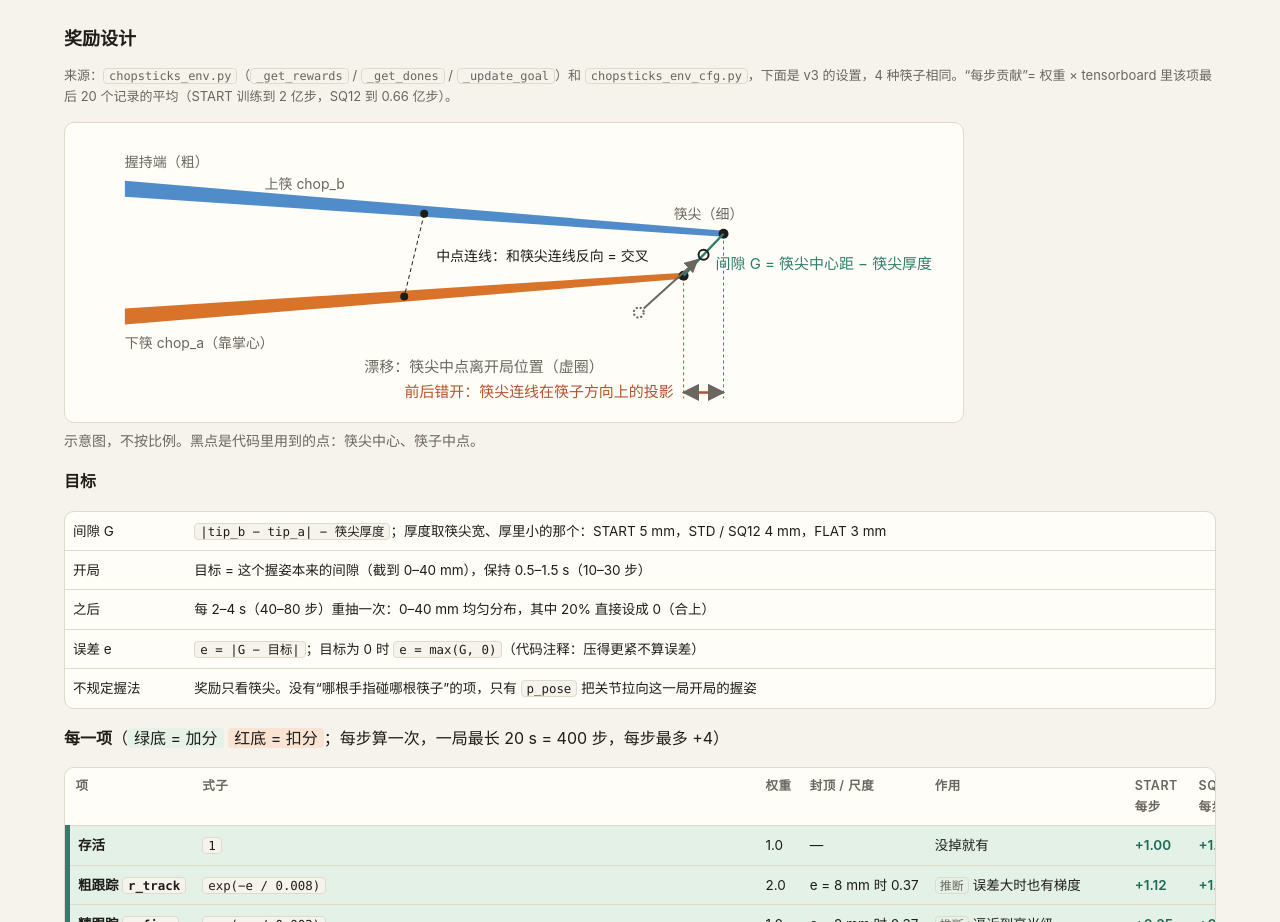
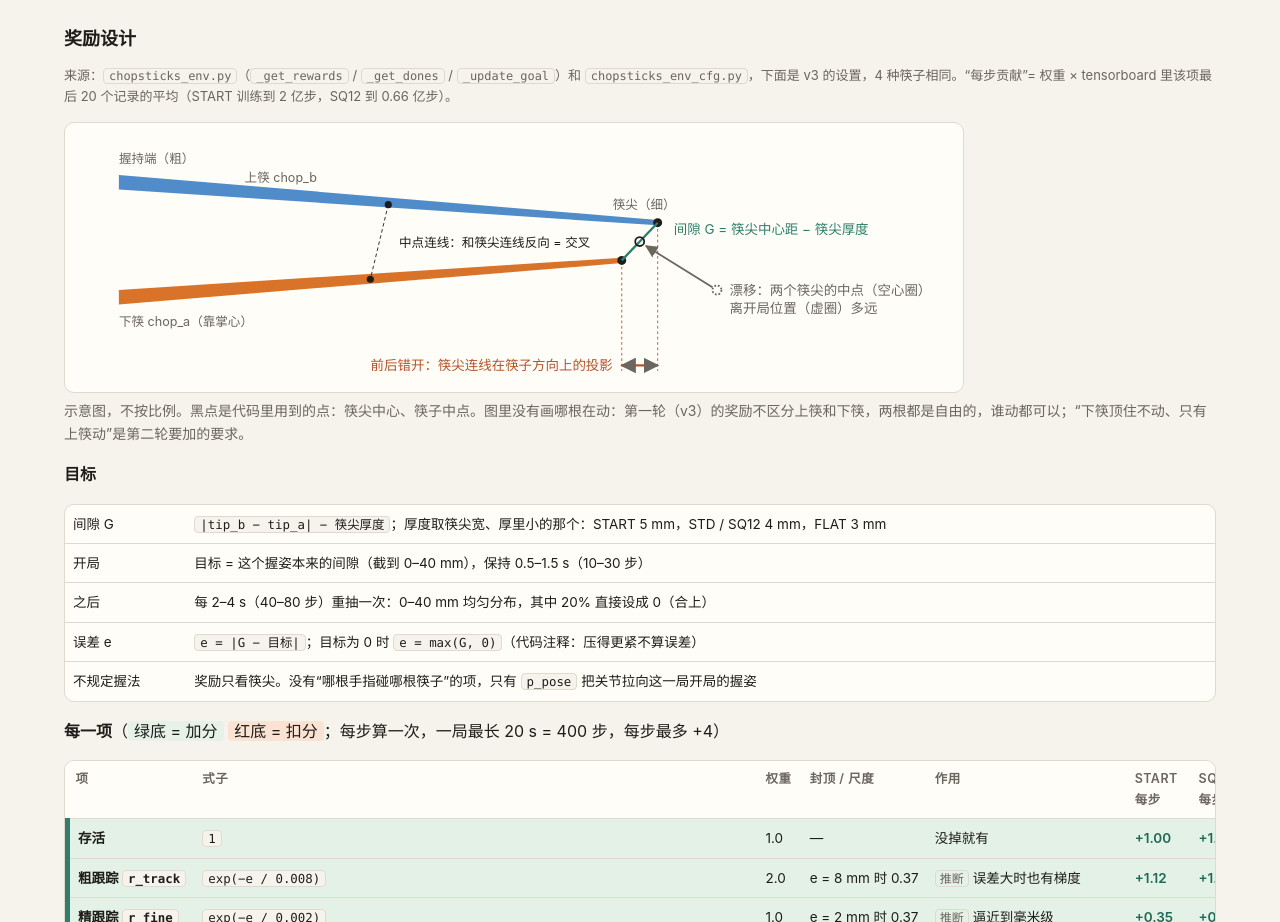
Before and after one commit to YumengHe/Hand-web, a plain HTML site: page task-chopsticks.html in a window 1280 px wide. Shown: the part 2720-3642 px from the top of the page. Drawn offline with Linux system fonts and the light colour scheme.

Commit message:
用筷子：奖励示意图里“漂移”箭头挪开，不再像是下筷在动；注明第一轮奖励不区分上下筷
Co-Authored-By: Claude Fable 5.2 <noreply@anthropic.com>

```diff
--- a/task-chopsticks.html
+++ b/task-chopsticks.html
@@ -122,7 +122,7 @@
     <p class="ref">来源：<code>chopsticks_env.py</code>（<code>_get_rewards</code> / <code>_get_dones</code> / <code>_update_goal</code>）和 <code>chopsticks_env_cfg.py</code>，下面是 v3 的设置，4 种筷子相同。“每步贡献”= 权重 × tensorboard 里该项最后 20 个记录的平均（START 训练到 2 亿步，SQ12 到 0.66 亿步）。</p>
 
     <figure class="fig">
-      <svg viewBox="0 0 900 300" role="img" aria-label="间隙、前后错开、漂移分别量的是什么">
+      <svg viewBox="0 0 1000 300" role="img" aria-label="间隙、前后错开、漂移分别量的是什么">
         <defs>
           <marker id="arr" viewBox="0 0 10 10" refX="9" refY="5" markerWidth="7" markerHeight="7" orient="auto-start-reverse"><path d="M0,0 L10,5 L0,10 z" fill="#6b665e"/></marker>
         </defs>
@@ -135,21 +135,22 @@
         <circle cx="660" cy="111" r="5" fill="#1f1d1a"/>
         <circle cx="620" cy="153" r="5" fill="#1f1d1a"/>
         <line x1="660" y1="111" x2="620" y2="153" stroke="#2f7d6b" stroke-width="2.5"/>
-        <text x="652" y="146" font-size="15" fill="#2f7d6b">间隙 G = 筷尖中心距 − 筷尖厚度</text>
+        <text x="678" y="124" font-size="15" fill="#2f7d6b">间隙 G = 筷尖中心距 − 筷尖厚度</text>
         <line x1="620" y1="270" x2="660" y2="270" stroke="#b4532a" stroke-width="2.5" marker-start="url(#arr)" marker-end="url(#arr)"/>
         <line x1="620" y1="160" x2="620" y2="276" stroke="#b4532a" stroke-dasharray="3 3"/>
         <line x1="660" y1="118" x2="660" y2="276" stroke="#b4532a" stroke-dasharray="3 3"/>
         <text x="610" y="275" font-size="15" fill="#b4532a" text-anchor="end">前后错开：筷尖连线在筷子方向上的投影</text>
         <circle cx="640" cy="132" r="5" fill="none" stroke="#1f1d1a" stroke-width="2"/>
-        <circle cx="575" cy="190" r="5" fill="none" stroke="#6b665e" stroke-width="2" stroke-dasharray="2 2"/>
-        <line x1="580" y1="186" x2="634" y2="137" stroke="#6b665e" stroke-width="2" marker-end="url(#arr)"/>
-        <text x="300" y="250" font-size="15" fill="#6b665e">漂移：筷尖中点离开局位置（虚圈）</text>
+        <circle cx="726" cy="186" r="5" fill="none" stroke="#6b665e" stroke-width="2" stroke-dasharray="2 2"/>
+        <line x1="721" y1="183" x2="647" y2="137" stroke="#6b665e" stroke-width="2" marker-end="url(#arr)"/>
+        <text x="740" y="192" font-size="15" fill="#6b665e">漂移：两个筷尖的中点（空心圈）</text>
+        <text x="740" y="212" font-size="15" fill="#6b665e">离开局位置（虚圈）多远</text>
         <circle cx="360" cy="91" r="4" fill="#1f1d1a"/>
         <circle cx="340" cy="174" r="4" fill="#1f1d1a"/>
         <line x1="360" y1="91" x2="340" y2="174" stroke="#1f1d1a" stroke-dasharray="4 3"/>
         <text x="372" y="138" font-size="14" fill="#1f1d1a">中点连线：和筷尖连线反向 = 交叉</text>
       </svg>
-      <figcaption>示意图，不按比例。黑点是代码里用到的点：筷尖中心、筷子中点。</figcaption>
+      <figcaption>示意图，不按比例。黑点是代码里用到的点：筷尖中心、筷子中点。图里没有画哪根在动：第一轮（v3）的奖励不区分上筷和下筷，两根都是自由的，谁动都可以；“下筷顶住不动、只有上筷动”是第二轮要加的要求。</figcaption>
     </figure>
 
     <p><strong>目标</strong></p>
```
